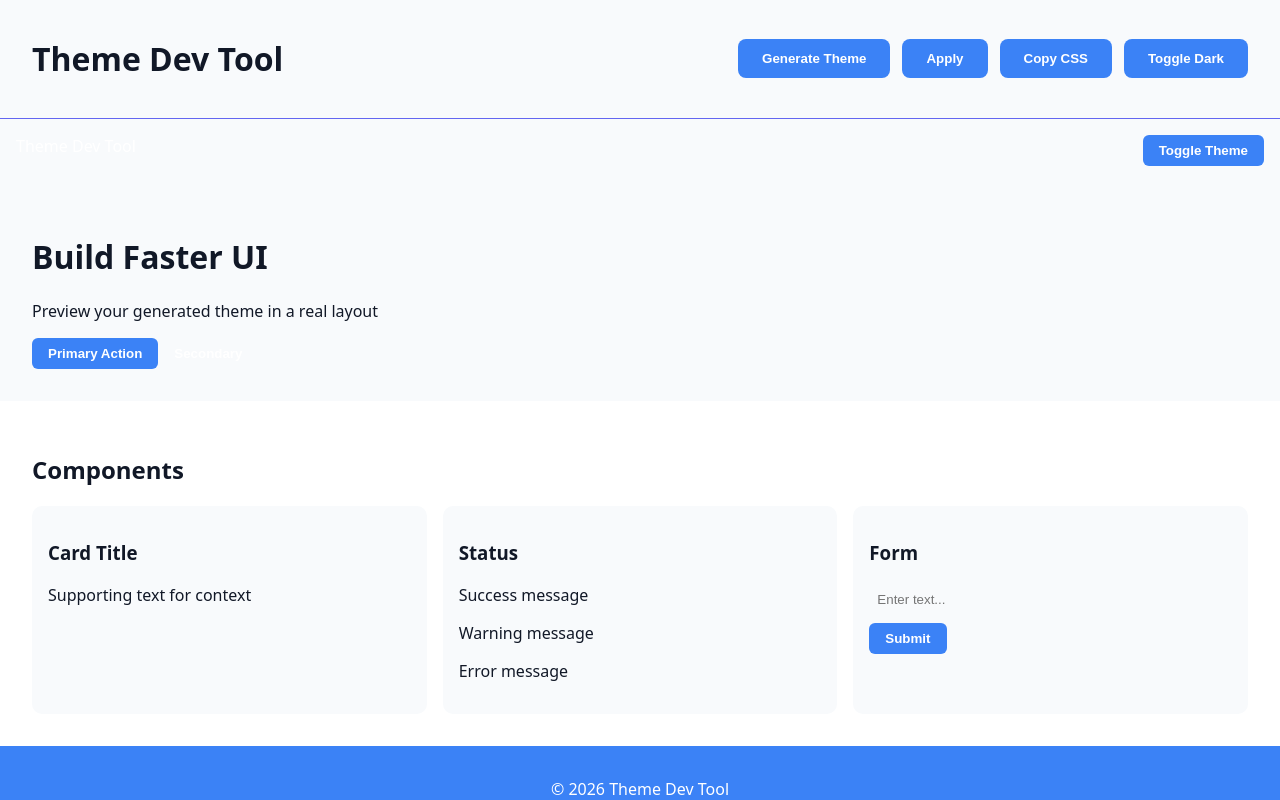
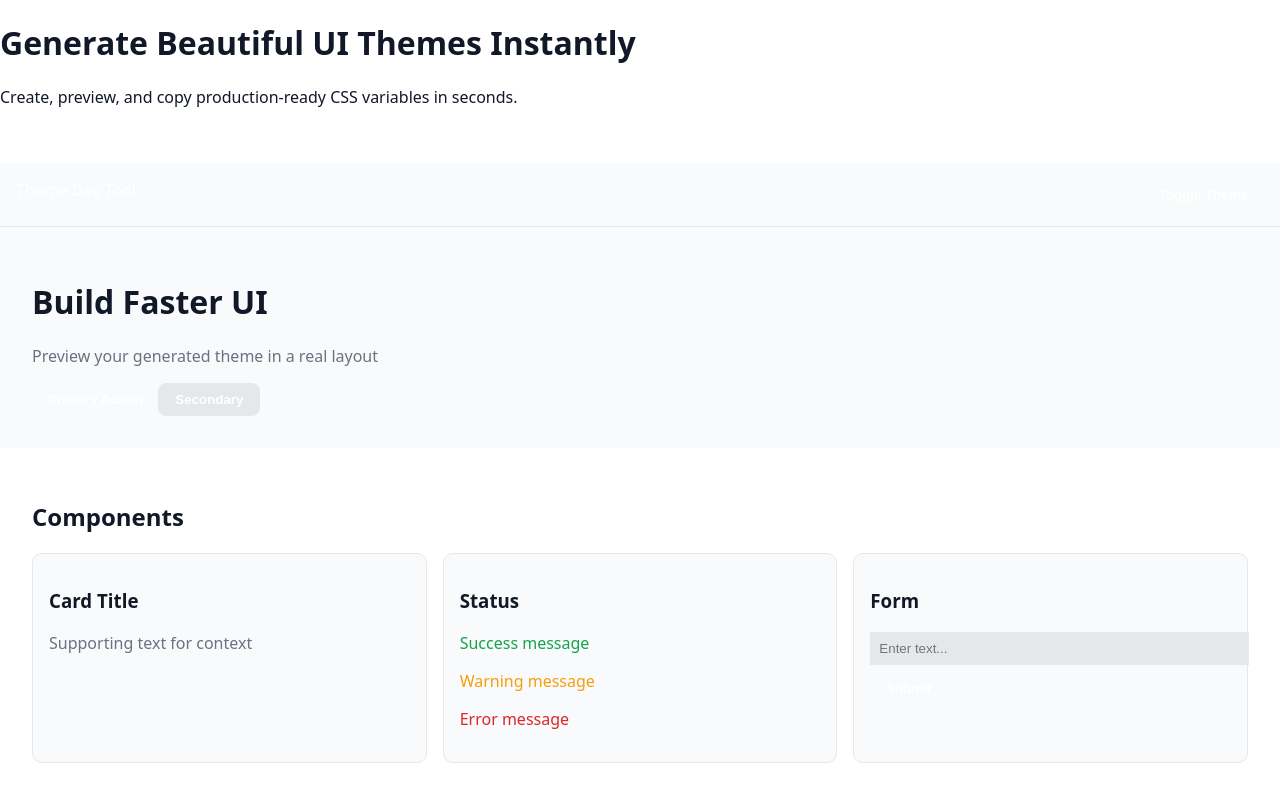
Before and after one commit to RodriguezRamiro/themedevstool, a React (Vite) app: page / in a window 1280 px wide. Shown: the top 800 px of the page. Built offline with nearby package versions, Linux system fonts and the light colour scheme.

Commit message:
removed apply button, and duplicate copy button. added generateandapply function a single action to do everything, clear hero section messagin, simplified user flow.

```diff
--- a/src/App.jsx
+++ b/src/App.jsx
@@ -1,74 +1,69 @@
+/* Desk/themedevstool/src/App.jsx */
+
 import { useState, useEffect } from "react";
 import "./App.css";
+
 import { generateTheme } from "./utils/generateTheme";
 import { generateCSSVariables } from "./utils/generateCSSVariables";
+import { applyThemeToDocument } from "./utils/applyTheme";
+
 import CSSOutput from "./components/cssOutput";
-import ThemePreview from "./components/themePreview";
 import LayoutPreview from "./components/layoutPreview";
 
 function App() {
+  const [theme, setTheme] = useState(null);
   const [css, setCss] = useState("");
-  const [theme, setTheme] = useState(null);
-  const [pendingTheme, setPendingTheme] = useState(null);
   const [mode, setMode] = useState("light");
 
-function handleGenerate() {
-  const newTheme = generateTheme();
-  const cssOutput = generateCSSVariables(newTheme);
+  function generateAndApply() {
+    const newTheme = generateTheme();
+    setTheme(newTheme);
 
-  setPendingTheme(newTheme);
-  setCss(cssOutput);
-}
+    const cssOutput = generateCSSVariables(newTheme);
+    setCss(cssOutput);
 
-function handleApply() {
-  if (pendingTheme) {
-    setTheme(pendingTheme);
-    applyThemeToDocument(pendingTheme, mode);
+    applyThemeToDocument(newTheme, mode);
   }
-}
 
   function toggleTheme() {
     const newMode = mode === "light" ? "dark" : "light";
     setMode(newMode);
-    document.documentElement.setAttribute("data-theme", newMode);
+
+    if (theme) {
+      applyThemeToDocument(theme, newMode);
+    }
   }
+
   useEffect(() => {
-    handleGenerate();
+    generateAndApply();
   }, []);
 
   return (
     <div className="app">
 
-      <header className="app-header">
+      {/* HERO */}
+      <header className="hero-header">
+        <h1>Generate Beautiful UI Themes Instantly</h1>
+        <p>
+          Create, preview, and copy production-ready CSS variables in seconds.
+        </p>
 
-        <h1>Theme Dev Tool</h1>
-
-        <div className="controls">
-
-          <button onClick={handleGenerate}>
-            Generate Theme
-          </button>
-
-          <button onClick={handleApply}>Apply</button>
-
-          <button onClick={() => navigator.clipboard.writeText(css)}>
-            Copy CSS
+        <div className="hero-actions">
+          <button onClick={generateAndApply}>
+            Generate New Theme
           </button>
 
           <button onClick={toggleTheme}>
-  Toggle {mode === "light" ? "Dark" : "Light"}
-</button>
-      {theme && <ThemePreview theme={theme} />}
-
+            {mode === "light" ? "Dark Mode" : "Light Mode"}
+          </button>
         </div>
-
       </header>
 
+      {/* LIVE PREVIEW */}
       <LayoutPreview />
 
-      {css && (
-        <CSSOutput css={css} />
-      )}
+      {/* OUTPUT */}
+      {css && <CSSOutput css={css} />}
 
     </div>
   );
```
